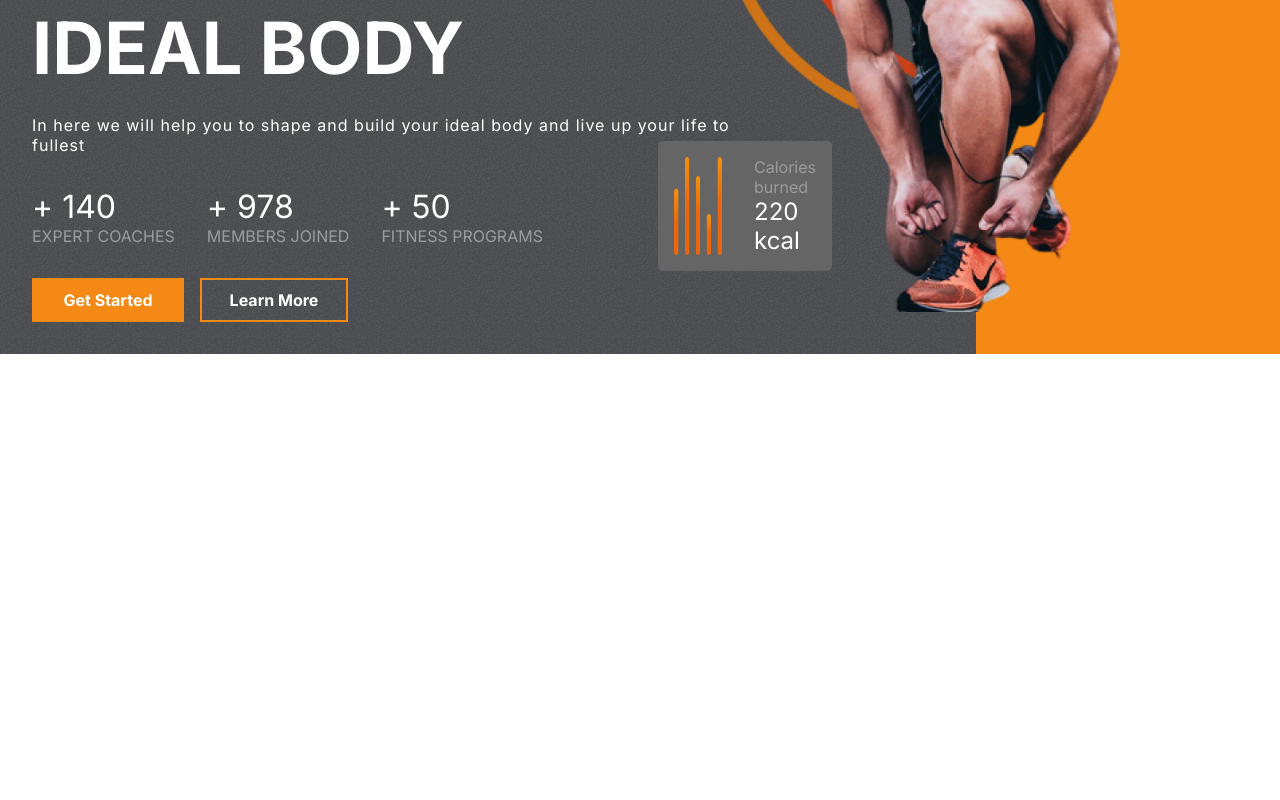
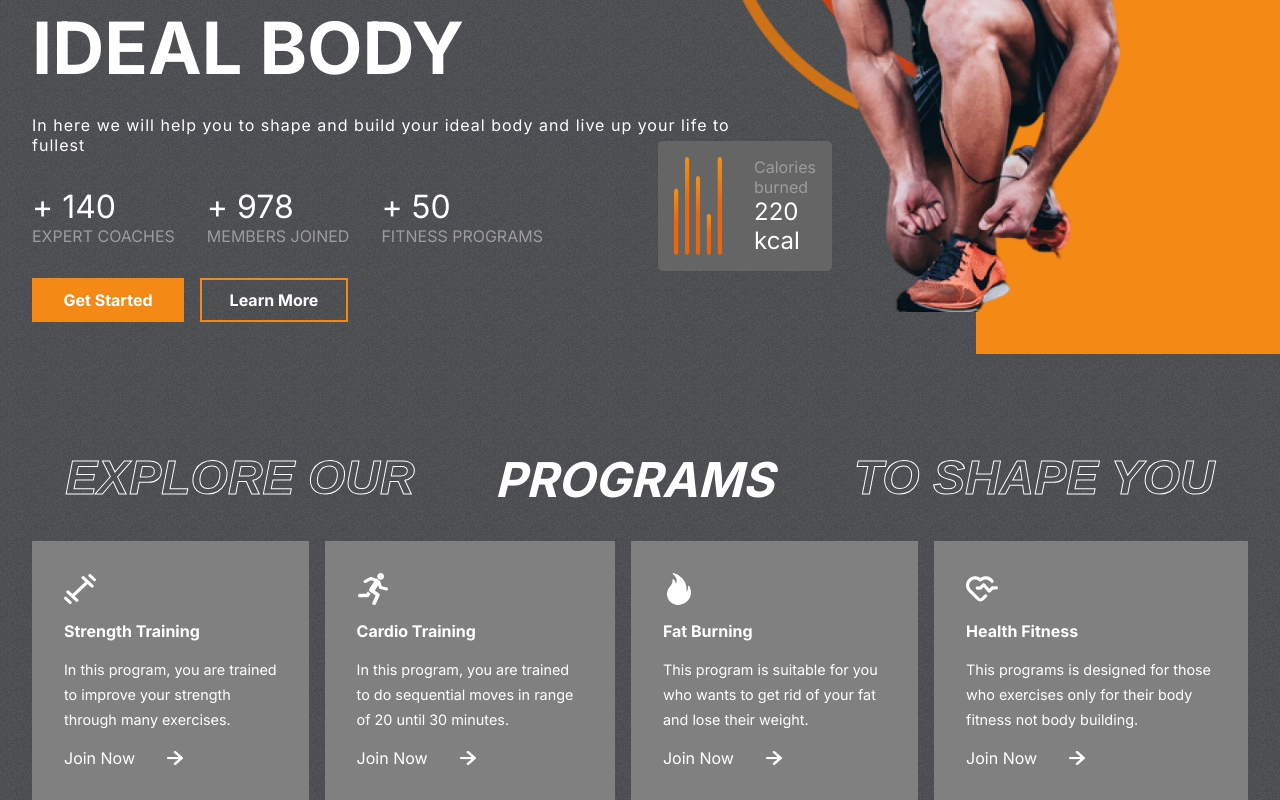
Before and after one commit to 81nilesh/FitClub-Starter-master, a React (Create React App) app: page / in a window 1280 px wide. Shown: the part 371-1171 px from the top of the page. Before the commit the page ends 800 px from the top, so only its background shows below. Built offline with nearby package versions, Linux system fonts and the light colour scheme.

Commit message:
Programs page Done

```diff
--- a/src/App.js
+++ b/src/App.js
@@ -1,9 +1,11 @@
 import './App.css';
 import Hero from './components/Hero/Hero';
+import Programs from './components/Programs/Programs';
 function App() {
   return (
     <div className="App">
       <Hero />
+      <Programs />
     </div>
   );
 }
--- /dev/null
+++ b/src/components/Programs/Programs.css
@@ -0,0 +1,61 @@
+.Programs {
+  display: flex;
+  flex-direction: column;
+  gap: 2rem;
+  padding: 0 2rem;
+}
+.programs-header {
+  display: flex;
+  gap: 5rem;
+  font-weight: bold;
+  font-size: 3rem;
+  justify-content: center;
+  color: white;
+  text-transform: uppercase;
+  font-style: italic;
+}
+
+.program-categories {
+  display: flex;
+  gap: 1rem;
+}
+.category {
+  display: flex;
+  flex-direction: column;
+  background-color: grey;
+  padding: 2rem;
+  gap: 1rem;
+  color: white;
+  justify-content: space-between;
+}
+
+.category > :nth-child(1) {
+  width: 2rem;
+  height: 2rem;
+  fill: white;
+}
+
+.category > :nth-child(2) {
+  font-size: 1rem;
+  font-weight: bold;
+}
+
+.category > :nth-child(3) {
+  font-size: 0.9rem;
+  line-height: 25px;
+}
+
+.join-now {
+  display: flex;
+  align-items: center;
+  gap: 2rem;
+}
+
+.join-now > img {
+  width: 1rem;
+}
+
+.category:hover {
+  background: var(--planCard);
+  cursor: pointer;
+}
--- /dev/null
+++ b/src/components/Programs/Programs.jsx
@@ -0,0 +1,32 @@
+import React from 'react';
+import './Programs.css'
+import {programsData} from '../../data/programsData'
+import RightArrow from '../../assets/rightArrow.png'
+
+const Programs = () => {
+  return (
+    <div>
+      <div className="Programs" id='programs'>
+        {/* header */}
+        <div className='programs-header'>
+            <span className='stroke-text'>EXPLORE OUR</span>
+            <span>PROGRAMS</span>
+            <span className='stroke-text'>TO SHAPE YOU</span>
+        </div>
+
+        <div className='program-categories'>
+            {programsData.map((program)=>(
+                <div className="category">
+                    {program.image}
+                    <span>{program.heading}</span>
+                    <span>{program.details}</span>
+                    <div className='join-now'><span>Join Now </span><img src={RightArrow} alt="" /></div>
+                </div>
+            ))}
+        </div>
+      </div>
+    </div>
+  );
+}
+
+export default Programs;
```
